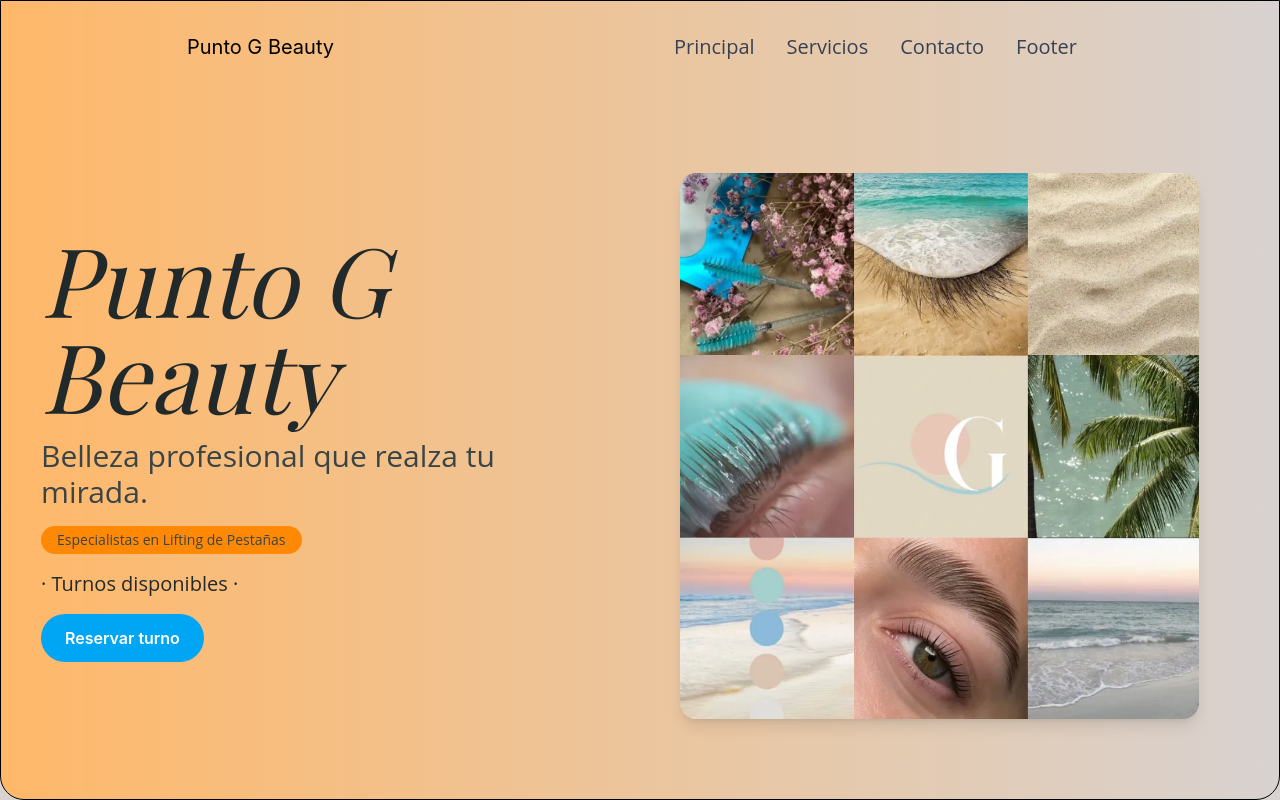
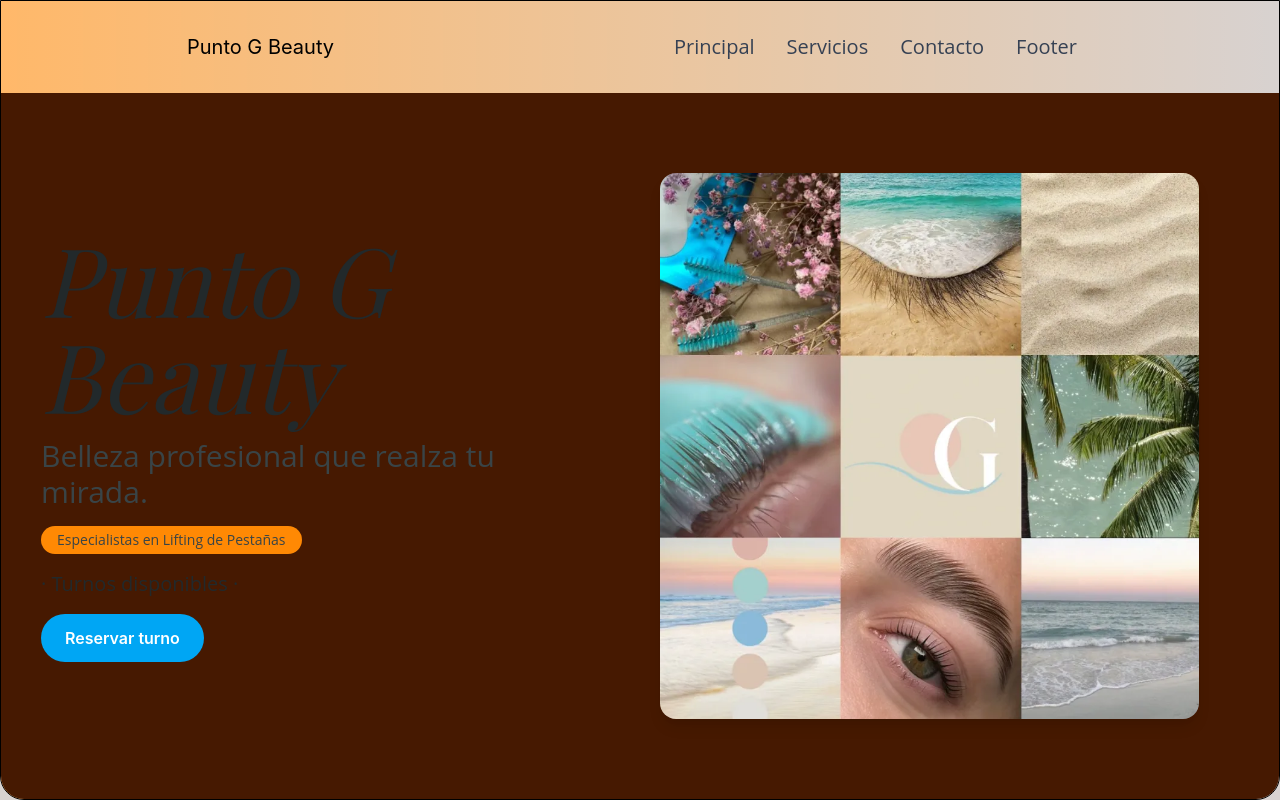
Before and after one commit to Ajsr-27/Puntogreact, a React (Vite) app: page / in a window 1280 px wide. Shown: the top 800 px of the page. Built offline with nearby package versions, Linux system fonts and the light colour scheme; a web font is replaced by a local one.

Commit message:
revision y ajuste  de hero

```diff
--- a/src/componentes/Layout/Hero.jsx
+++ b/src/componentes/Layout/Hero.jsx
@@ -9,10 +9,10 @@ export default function Hero() {
         <Navbar />
 
         {/* Este div ahora ocupa el espacio que queda debajo del Navbar */}
-        <div className="flex-1 flex flex-col md:flex-row items-stretch relative z-10 min-h-0">
+        <div className="bg-amber-950 flex-1 flex flex-col md:flex-row relative z-10 min-h-0">
 
           {/* Texto */}
-          <div className="flex-1 flex flex-col justify-center gap-4 px-10">
+          <div className="flex-1 flex flex-col justify-center gap-4 pl-10">
             <h1 className="text-8xl text-mist-800">Punto G Beauty</h1>
             <p className="text-3xl text-mist-700">Belleza profesional que realza tu mirada.</p>
 
@@ -28,7 +28,7 @@ export default function Hero() {
           </div>
 
           {/* Imagen */}
-          <div className="flex-1 min-h-0 p-20">
+          <div className=" relative flex-1 min-h-0 p-20">
             <img
               src="/img_Hero.webp"
               alt="Punto G Beauty"
```
